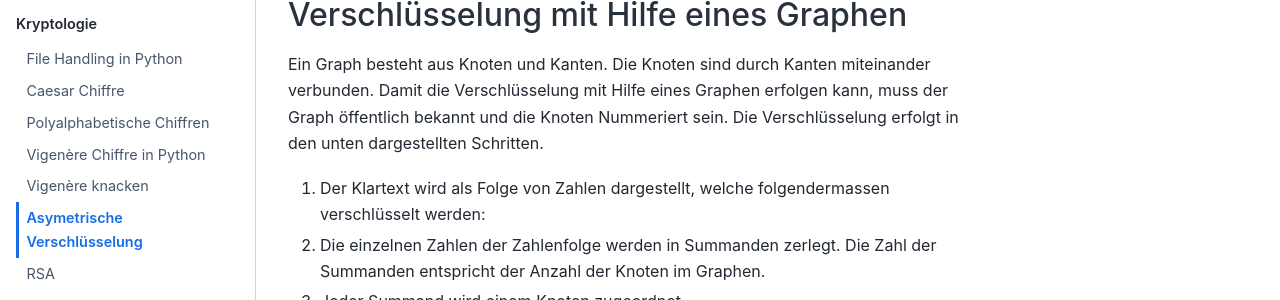
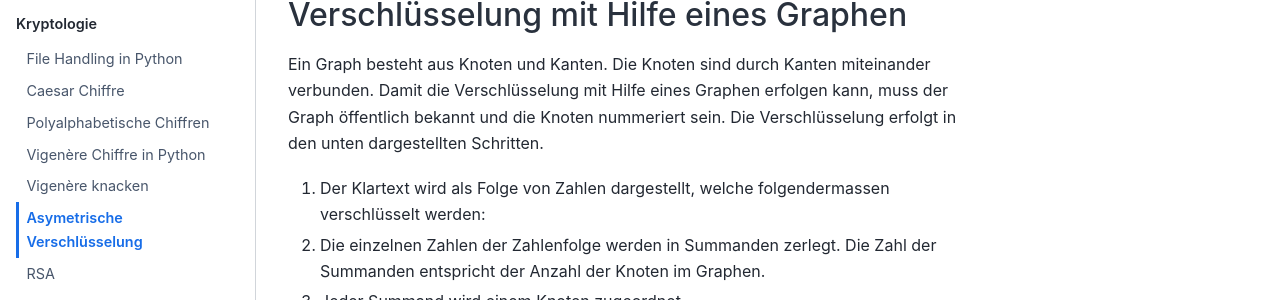
Before and after one commit to SkriptenMk/I_fP_24-28, a Jupyter Book: the page built from docs/251031/asymmetrie.md, in a window 1280 px wide and 900 px high, scrolled down 453 px. Shown: the part 206-506 px from the top of the window. Built offline with Jupyter Book 1.0.4 settings and Sphinx 7.4.7 and the Sphinx Book theme 1.1.4, drawn with Linux system fonts in a browser that asks for light colours.

```diff
--- a/docs/251031/asymmetrie.md
+++ b/docs/251031/asymmetrie.md
@@ -26,7 +26,7 @@ ein Modell für ein solches Verschlüsselungsverfahren vorgestellt werden.
 
 Ein Graph besteht aus Knoten und Kanten. Die Knoten sind durch Kanten
 miteinander verbunden. Damit die Verschlüsselung mit Hilfe eines Graphen
-erfolgen kann, muss der Graph öffentlich bekannt und die Knoten Nummeriert sein.
+erfolgen kann, muss der Graph öffentlich bekannt und die Knoten nummeriert sein.
 Die Verschlüsselung erfolgt in den unten dargestellten Schritten.
 
 1. Der Klartext wird als Folge von Zahlen dargestellt, welche folgendermassen
```
